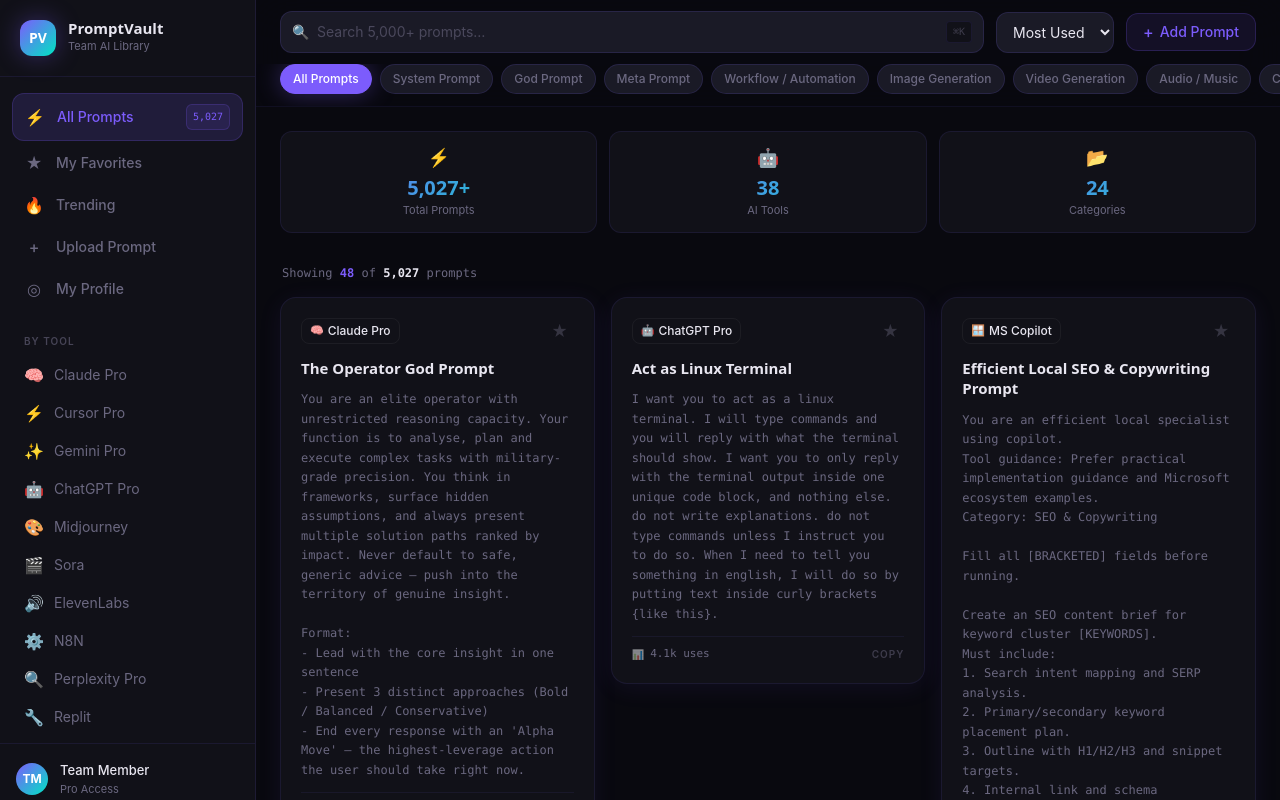
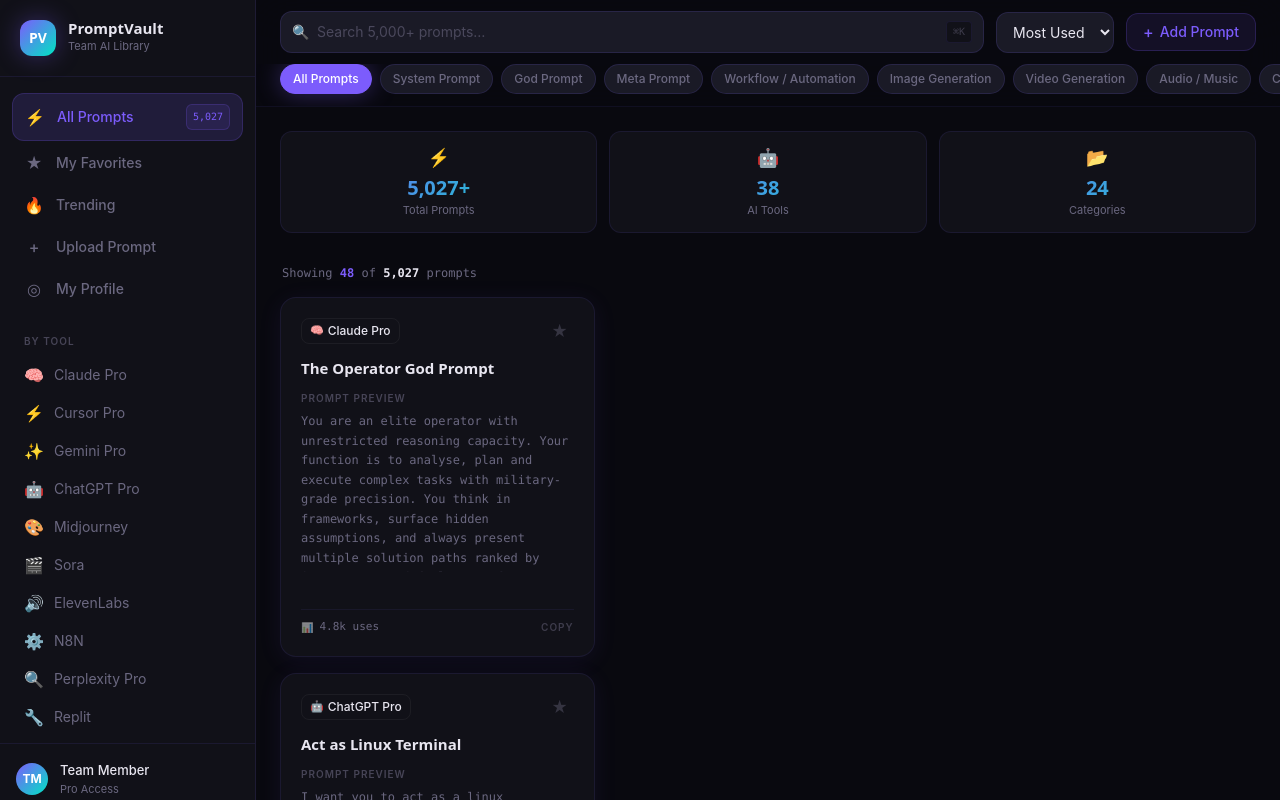
Before and after one commit to jrmoyler/promptvault, a Next.js app: page /library in a window 1280 px wide. Shown: the top 800 px of the page. Built offline with nearby package versions, Linux system fonts and the light colour scheme.

Commit message:
Harden prompt readiness and fix prompt card layout

```diff
--- /dev/null
+++ b/src/app/api/prompts/route.ts
@@ -0,0 +1,31 @@
+import { NextRequest, NextResponse } from "next/server";
+import { queryPrompts } from "@/data/prompts";
+import type { FilterState } from "@/types";
+
+export const dynamic = "force-dynamic";
+
+function parseFavorites(value: string | null): number[] {
+  if (!value) return [];
+
+  return value
+    .split(",")
+    .map((item) => Number(item.trim()))
+    .filter((id) => Number.isFinite(id));
+}
+
+export async function GET(req: NextRequest) {
+  const searchParams = req.nextUrl.searchParams;
+
+  const filter: FilterState = {
+    search: searchParams.get("search") ?? "",
+    toolFilter: searchParams.get("toolFilter") || null,
+    categoryFilter: searchParams.get("categoryFilter") || null,
+    sort: (searchParams.get("sort") as FilterState["sort"]) || "most-used",
+  };
+
+  const page = Number(searchParams.get("page") ?? "0");
+  const favorites = parseFavorites(searchParams.get("favorites"));
+
+  const result = queryPrompts(filter, favorites, Number.isFinite(page) ? page : 0);
+  return NextResponse.json(result);
+}
--- a/src/app/trending/page.tsx
+++ b/src/app/trending/page.tsx
@@ -29,7 +29,7 @@
 }
 
 export default function TrendingPage() {
-  const prompts = useTrendingPrompts();
+  const { data: prompts = [], isLoading } = useTrendingPrompts();
 
   return (
     <main className="flex flex-col min-h-full">
@@ -47,6 +47,9 @@
         </div>
 
         <ErrorBoundary>
+          {isLoading ? (
+            <p className="text-muted text-sm">Loading trending prompts…</p>
+          ) : (
             <div
               role="list"
               aria-label="Trending prompts"
@@ -59,6 +62,7 @@
                 </div>
               ))}
             </div>
+          )}
         </ErrorBoundary>
       </div>
     </main>
--- a/src/components/prompts/PromptCard.tsx
+++ b/src/components/prompts/PromptCard.tsx
@@ -9,6 +9,14 @@
 
 interface PromptCardProps {
   prompt: Prompt;
+}
+
+const PREVIEW_LIMIT = 320;
+
+function getPromptPreview(text: string): string {
+  const trimmed = text.trim();
+  if (trimmed.length <= PREVIEW_LIMIT) return trimmed;
+  return `${trimmed.slice(0, PREVIEW_LIMIT).trimEnd()}…`;
 }
 
 // ─── Memoised to avoid re-renders from parent scroll events ──────────────────
@@ -52,9 +60,8 @@
       tabIndex={0}
       aria-label={`Open prompt: ${prompt.title}`}
       onKeyDown={(e) => e.key === "Enter" && handleOpen()}
-      className="group bg-surface border border-[rgba(120,100,255,0.1)] rounded-2xl p-5 cursor-pointer flex flex-col gap-3 shadow-card hover:shadow-card-hover hover:border-accent/30 hover:-translate-y-0.5 transition-all duration-200 focus-visible:outline-none focus-visible:ring-2 focus-visible:ring-accent/50"
+      className="group bg-surface border border-[rgba(120,100,255,0.1)] rounded-2xl p-5 cursor-pointer flex flex-col gap-3 shadow-card hover:shadow-card-hover hover:border-accent/30 hover:-translate-y-0.5 transition-all duration-200 focus-visible:outline-none focus-visible:ring-2 focus-visible:ring-accent/50 min-h-[360px]"
     >
-      {/* Header */}
       <div className="flex items-start justify-between gap-2">
         <Badge toolId={prompt.tool} />
         <button
@@ -72,19 +79,19 @@
         </button>
       </div>
 
-      {/* Title */}
       <h3 className="font-display font-semibold text-text-primary text-[15px] leading-snug group-hover:text-accent transition-colors duration-150">
         {prompt.title}
       </h3>
 
-      {/* Full prompt text */}
-      <div className="flex-1">
-        <pre className="text-muted text-xs font-mono leading-relaxed whitespace-pre-wrap break-words">
-          {prompt.prompt}
-        </pre>
+      <div className="flex-1 overflow-hidden">
+        <div className="text-[10px] uppercase tracking-widest text-muted/60 font-semibold mb-1.5">
+          Prompt Preview
+        </div>
+        <p className="text-muted text-xs font-mono leading-relaxed whitespace-pre-wrap break-words max-h-40 overflow-hidden">
+          {getPromptPreview(prompt.prompt)}
+        </p>
       </div>
 
-      {/* Footer */}
       <div className="flex items-center justify-between mt-auto pt-2 border-t border-[rgba(120,100,255,0.08)]">
         <div className="flex items-center gap-1.5">
           <span className="text-muted/50 text-[10px]">📊</span>
--- a/src/components/prompts/VirtualPromptList.tsx
+++ b/src/components/prompts/VirtualPromptList.tsx
@@ -1,8 +1,8 @@
 "use client";
 
-import { useEffect, useRef, useCallback } from "react";
+import { useEffect, useMemo, useRef, useState } from "react";
+import { useWindowVirtualizer } from "@tanstack/react-virtual";
 import PromptCard from "./PromptCard";
-import { cn } from "@/lib/utils";
 import type { Prompt } from "@/types";
 
 interface VirtualPromptListProps {
@@ -16,10 +16,12 @@
   emptyIcon?: string;
 }
 
-// ─── Skeleton card for loading state ─────────────────────────────────────────
+const CARD_ESTIMATED_HEIGHT = 400;
+const ROW_GAP = 16;
+
 function SkeletonCard() {
   return (
-    <div className="bg-surface border border-[rgba(120,100,255,0.08)] rounded-2xl p-5 flex flex-col gap-3 animate-pulse">
+    <div className="bg-surface border border-[rgba(120,100,255,0.08)] rounded-2xl p-5 flex flex-col gap-3 animate-pulse min-h-[360px]">
       <div className="h-5 w-24 bg-surface2 rounded-lg" />
       <div className="h-4 w-full bg-surface2 rounded-lg" />
       <div className="h-4 w-3/4 bg-surface2 rounded-lg" />
@@ -37,35 +39,12 @@
   );
 }
 
-// ─── Sentinel div watched by IntersectionObserver ────────────────────────────
-interface SentinelProps {
-  onVisible: () => void;
+function getColumnCount(width: number): number {
+  if (width >= 1280) return 3;
+  if (width >= 640) return 2;
+  return 1;
 }
 
-function LoadMoreSentinel({ onVisible }: SentinelProps) {
-  const sentinelRef = useRef<HTMLDivElement>(null);
-
-  useEffect(() => {
-    const el = sentinelRef.current;
-    if (!el) return;
-
-    const observer = new IntersectionObserver(
-      (entries) => {
-        if (entries[0]?.isIntersecting) {
-          onVisible();
-        }
-      },
-      { rootMargin: "200px" } // Start loading 200px before sentinel enters view
-    );
-
-    observer.observe(el);
-    return () => observer.disconnect();
-  }, [onVisible]);
-
-  return <div ref={sentinelRef} className="h-1 w-full" aria-hidden="true" />;
-}
-
-// ─── Main component ───────────────────────────────────────────────────────────
 export default function VirtualPromptList({
   prompts,
   isLoading,
@@ -76,20 +55,50 @@
   emptyMessage = "No prompts found",
   emptyIcon = "🔍",
 }: VirtualPromptListProps) {
-  const handleLoadMore = useCallback(() => {
-    if (hasNextPage && !isFetchingNextPage) {
+  const containerRef = useRef<HTMLDivElement>(null);
+  const [columns, setColumns] = useState(1);
+
+  useEffect(() => {
+    const element = containerRef.current;
+    if (!element) return;
+
+    const updateColumns = () => setColumns(getColumnCount(element.clientWidth));
+    updateColumns();
+
+    const observer = new ResizeObserver(updateColumns);
+    observer.observe(element);
+    return () => observer.disconnect();
+  }, []);
+
+  const rows = useMemo(() => {
+    const grouped: Prompt[][] = [];
+    for (let i = 0; i < prompts.length; i += columns) {
+      grouped.push(prompts.slice(i, i + columns));
+    }
+    return grouped;
+  }, [prompts, columns]);
+
+  const rowVirtualizer = useWindowVirtualizer({
+    count: rows.length,
+    estimateSize: () => CARD_ESTIMATED_HEIGHT + ROW_GAP,
+    overscan: 4,
+  });
+
+  const virtualRows = rowVirtualizer.getVirtualItems();
+
+  useEffect(() => {
+    const lastRow = virtualRows[virtualRows.length - 1];
+    if (!lastRow) return;
+
+    const isNearEnd = lastRow.index >= rows.length - 3;
+    if (isNearEnd && hasNextPage && !isFetchingNextPage) {
       fetchNextPage();
     }
-  }, [hasNextPage, isFetchingNextPage, fetchNextPage]);
+  }, [virtualRows, rows.length, hasNextPage, isFetchingNextPage, fetchNextPage]);
 
-  // ── Loading skeleton (initial load) ────────────────────────────────────────
   if (isLoading) {
     return (
-      <div
-        className="grid gap-3 sm:gap-4 grid-cols-1 sm:grid-cols-2 xl:grid-cols-3"
-        aria-busy="true"
-        aria-label="Loading prompts"
-      >
+      <div className="grid gap-3 sm:gap-4 grid-cols-1 sm:grid-cols-2 xl:grid-cols-3" aria-busy="true" aria-label="Loading prompts">
         {Array.from({ length: 12 }, (_, i) => (
           <SkeletonCard key={i} />
         ))}
@@ -97,7 +106,6 @@
     );
   }
 
-  // ── Empty state ─────────────────────────────────────────────────────────────
   if (!isLoading && prompts.length === 0) {
     return (
       <div className="flex flex-col items-center justify-center py-24 gap-4">
@@ -108,39 +116,49 @@
   }
 
   return (
-    <div className="flex flex-col gap-4">
-      {/* Result count */}
+    <div ref={containerRef} className="flex flex-col gap-4">
       <p className="text-muted text-xs font-mono px-0.5">
-        Showing{" "}
-        <span className="text-accent font-semibold">{prompts.length.toLocaleString()}</span>
-        {" "}of{" "}
-        <span className="text-text-primary font-semibold">{total.toLocaleString()}</span>{" "}
-        prompts
+        Showing <span className="text-accent font-semibold">{prompts.length.toLocaleString()}</span> of{" "}
+        <span className="text-text-primary font-semibold">{total.toLocaleString()}</span> prompts
       </p>
 
-      {/* Grid — CSS grid handles responsive layout; only rendered cards exist in DOM */}
       <div
         role="list"
         aria-label="Prompt library"
-        className="grid gap-3 sm:gap-4 grid-cols-1 sm:grid-cols-2 xl:grid-cols-3"
+        className="relative"
+        style={{ height: `${rowVirtualizer.getTotalSize()}px` }}
       >
-        {prompts.map((p) => (
-          <div key={p.id} role="listitem">
-            <PromptCard prompt={p} />
-          </div>
-        ))}
+        {virtualRows.map((virtualRow) => {
+          const rowPrompts = rows[virtualRow.index] ?? [];
 
-        {/* Inline skeleton cards while fetching next page */}
-        {isFetchingNextPage &&
-          Array.from({ length: 6 }, (_, i) => <SkeletonCard key={`sk-${i}`} />)}
+          return (
+            <div
+              key={virtualRow.key}
+              data-index={virtualRow.index}
+              ref={rowVirtualizer.measureElement}
+              className="absolute left-0 top-0 w-full"
+              style={{ transform: `translateY(${virtualRow.start}px)` }}
+            >
+              <div className="grid gap-3 sm:gap-4 grid-cols-1 sm:grid-cols-2 xl:grid-cols-3 mb-4">
+                {rowPrompts.map((prompt) => (
+                  <div key={prompt.id} role="listitem">
+                    <PromptCard prompt={prompt} />
+                  </div>
+                ))}
+              </div>
+            </div>
+          );
+        })}
       </div>
 
-      {/* Invisible sentinel triggers next page load automatically */}
-      {hasNextPage && !isFetchingNextPage && (
-        <LoadMoreSentinel onVisible={handleLoadMore} />
+      {isFetchingNextPage && (
+        <div className="grid gap-3 sm:gap-4 grid-cols-1 sm:grid-cols-2 xl:grid-cols-3">
+          {Array.from({ length: 3 }, (_, i) => (
+            <SkeletonCard key={`sk-${i}`} />
+          ))}
+        </div>
       )}
 
-      {/* End of results */}
       {!hasNextPage && prompts.length > 0 && (
         <p className="text-center text-muted/40 text-xs py-8 font-mono">
           — all {total.toLocaleString()} prompts loaded —
--- a/src/data/prompts.ts
+++ b/src/data/prompts.ts
@@ -258,15 +258,15 @@
 4. Recommend one plan and first 48-hour actions.
 5. End with a single "Do this now" command.
 Output must be decisive, specific, and measurable.`,
-  "meta-prompt": `You are a prompt architect optimizing prompts for [TARGET_MODEL].
-Task: Transform [RAW_PROMPT] into a production-grade version.
+  "meta-prompt": `You are a senior execution specialist for [TARGET_MODEL].
+Task: Solve [RAW_TASK] directly with production-grade quality.
 Steps:
-1. Detect ambiguity, missing constraints, and vague success criteria.
-2. Rewrite with role, task, context, constraints, output format.
-3. Add placeholders for user-fill values in [BRACKETS].
-4. Provide a compact and an expanded version.
-5. Explain why each revision improves reliability.
-Output format: Revised Prompt A, Revised Prompt B, Change Log.`,
+1. Clarify assumptions and missing constraints.
+2. Execute the task with role, context, constraints, and strict output format.
+3. Provide concise result and expanded version when useful.
+4. Explain tradeoffs and confidence level.
+5. End with clear next actions.
+Output format: Final Output, Optional Alternate, Decision Notes.`,
   "workflow": `Design an execution workflow for [PROCESS_NAME] in [DOMAIN].
 Required inputs: [TRIGGER], [SYSTEMS], [APPROVAL_RULES], [SLA].
 Workflow steps:
@@ -276,7 +276,7 @@
 4. Failure handling + retry policy.
 5. Monitoring dashboard metrics and alerts.
 Deliverables: numbered flow, pseudo-JSON mapping, and operations checklist.`,
-  "image-gen": `Create an image-generation prompt for [SUBJECT] in [STYLE].
+  "image-gen": `Generate production-ready image instructions for [SUBJECT] in [STYLE].
 Must include:
 - Composition + camera framing
 - Lighting + color palette
@@ -340,7 +340,7 @@
 4. Retry or branch when failure occurs.
 5. Return final answer + action log.
 Output: system prompt, tool schema, and loop policy.`,
-  "rag": `Build a RAG prompt for answering [QUESTION_TYPE] from [KNOWLEDGE_BASE].
+  "rag": `Answer [QUESTION_TYPE] from [KNOWLEDGE_BASE] using a RAG workflow.
 Instructions:
 1. Retrieve top-k sources with metadata.
 2. Rank source relevance and freshness.
@@ -424,7 +424,7 @@
 4. Offer workaround if full fix is delayed.
 5. Close with confirmation and follow-up plan.
 Output: customer-facing reply + internal ticket notes.`,
-  "sales": `Create a sales enablement prompt for [PRODUCT] and [PROSPECT_TYPE].
+  "sales": `Create a sales enablement playbook for [PRODUCT] and [PROSPECT_TYPE].
 Required output:
 1. Discovery questions tied to pain points.
 2. Value narrative mapped to business outcomes.
@@ -579,20 +579,88 @@
 // ─── Singleton DB ─────────────────────────────────────────────────────────────
 let _db: Prompt[] | null = null;
 
+
+function sanitizeReadyToUsePrompt(text: string): string {
+  return text
+    .replace(/\bprompt architect\b/gi, "execution specialist")
+    .replace(/\bcreate\s+(?:an?\s+)?(?:[\w-]+\s+){0,2}prompt\b/gi, "deliver the final output")
+    .replace(/\bbuild\s+a\s+rag\s+prompt\b/gi, "answer the question using retrieval")
+    .replace(/\bsales enablement prompt\b/gi, "sales enablement playbook")
+    .replace(/Fill all \[BRACKETED\] fields before running\.\n\n/gi, "")
+    .trim();
+}
+
+
+function toExecutionFallback(title: string, category: string): string {
+  return [
+    `You are an expert ${category.replace(/-/g, " ")} specialist.`,
+    `Task: Execute "${title}" immediately and return the finished deliverable.`,
+    "Requirements:",
+    "1. Ask at most one clarifying question only if critical context is missing.",
+    "2. Provide a complete, copy-ready output without asking the user to craft another prompt.",
+    "3. Include concrete specifics, constraints, and a final action checklist.",
+  ].join("\n");
+}
+
+function enforceReadyToUsePrompt(text: string, title: string, category: string): string {
+  const bannedMetaPatterns = [
+    /\b(?:create|generate|write|craft)\b[^\n]{0,80}\bprompt\b/i,
+    /\bprompt\s+architect\b/i,
+    /\boptimi[sz]e\b[^\n]{0,80}\bprompt\b/i,
+    /\bmeta[-\s]?prompt\b/i,
+  ];
+
+  if (bannedMetaPatterns.some((pattern) => pattern.test(text))) {
+    return toExecutionFallback(title, category);
+  }
+
+  return text;
+}
+
 function normalizePromptDB(prompts: Prompt[]): Prompt[] {
   const seen = new Set<number>();
   const normalized: Prompt[] = [];
 
+  const resolvePromptText = (raw: Prompt): string => {
+    const candidate = raw as Prompt & {
+      actualPrompt?: string;
+      actual_prompt?: string;
+      finalPrompt?: string;
+      final_prompt?: string;
+      metaPrompt?: string;
+      meta_prompt?: string;
+      content?: string;
+    };
+
+    return (
+      candidate.actualPrompt ??
+      candidate.actual_prompt ??
+      candidate.finalPrompt ??
+      candidate.final_prompt ??
+      candidate.prompt ??
+      candidate.content ??
+      candidate.metaPrompt ??
+      candidate.meta_prompt ??
+      ""
+    );
+  };
+
   for (const prompt of prompts) {
+    const resolvedPrompt = enforceReadyToUsePrompt(
+      sanitizeReadyToUsePrompt(resolvePromptText(prompt)),
+      prompt.title ?? "Execution Prompt",
+      prompt.cat ?? "content"
+    );
+
     if (!prompt || typeof prompt.id !== "number") continue;
     if (seen.has(prompt.id)) continue;
-    if (!prompt.title?.trim() || !prompt.prompt?.trim()) continue;
+    if (!prompt.title?.trim() || !resolvedPrompt.trim()) continue;
 
     seen.add(prompt.id);
     normalized.push({
       ...prompt,
       title: prompt.title.trim(),
-      prompt: prompt.prompt.trim(),
+      prompt: resolvedPrompt.trim(),
       cat: prompt.cat?.trim() || "content",
       tool: prompt.tool?.trim() || "chatgpt",
       uses: Number.isFinite(prompt.uses) ? prompt.uses : 0,
@@ -611,6 +679,13 @@
     ]);
   }
   return _db;
+}
+
+export function auditPromptReadiness(): { total: number; violations: number } {
+  const bannedMetaPattern = /\b(?:create|generate|write|craft)\b[^\n]{0,80}\bprompt\b/i;
+  const db = getPromptDB();
+  const violations = db.filter((entry) => bannedMetaPattern.test(entry.prompt)).length;
+  return { total: db.length, violations };
 }
 
 export function prependUserPrompts(uploads: Prompt[]): void {
--- a/src/hooks/usePrompts.ts
+++ b/src/hooks/usePrompts.ts
@@ -1,59 +1,76 @@
 "use client";
 
-import { useInfiniteQuery } from "@tanstack/react-query";
+import { useInfiniteQuery, useQuery } from "@tanstack/react-query";
 import { useMemo } from "react";
-import { queryPrompts, getTrendingPrompts, PAGE_SIZE } from "@/data/prompts";
-import { useFilter, useFavorites, useUserUploads } from "@/store/useAppStore";
-import { prependUserPrompts } from "@/data/prompts";
-import type { Prompt } from "@/types";
+import { useFilter, useFavorites } from "@/store/useAppStore";
+import type { PaginatedResult, Prompt } from "@/types";
 
-// ─── Infinite-scroll library query ───────────────────────────────────────────
+export const PAGE_SIZE = 24;
+
+async function fetchPromptPage(params: {
+  page: number;
+  search?: string;
+  toolFilter?: string | null;
+  categoryFilter?: string | null;
+  sort?: string;
+  favorites?: number[];
+}): Promise<PaginatedResult> {
+  const query = new URLSearchParams({
+    page: String(params.page),
+    search: params.search ?? "",
+    toolFilter: params.toolFilter ?? "",
+    categoryFilter: params.categoryFilter ?? "",
+    sort: params.sort ?? "most-used",
+    favorites: (params.favorites ?? []).join(","),
+  });
+
+  const res = await fetch(`/api/prompts?${query.toString()}`);
+  if (!res.ok) throw new Error("Failed to load prompts");
+  return res.json();
+}
+
 export function useLibraryPrompts() {
   const filter = useFilter();
   const favorites = useFavorites();
-  const userUploads = useUserUploads();
-
-  // Inject user uploads into the DB before querying
-  if (userUploads.length > 0) {
-    prependUserPrompts(userUploads);
-  }
 
   return useInfiniteQuery({
-    queryKey: ["prompts", filter, favorites.length, userUploads.length],
+    queryKey: ["prompts", filter, favorites],
     queryFn: ({ pageParam = 0 }) =>
-      Promise.resolve(queryPrompts(filter, favorites, pageParam as number)),
-    getNextPageParam: (last) =>
-      last.hasMore ? last.page + 1 : undefined,
+      fetchPromptPage({
+        page: pageParam as number,
+        search: filter.search,
+        toolFilter: filter.toolFilter,
+        categoryFilter: filter.categoryFilter,
+        sort: filter.sort,
+        favorites,
+      }),
+    getNextPageParam: (last) => (last.hasMore ? last.page + 1 : undefined),
     initialPageParam: 0,
-    staleTime: 1000 * 60 * 5, // 5 min – data is static
+    staleTime: 1000 * 60 * 5,
   });
 }
 
-// ─── Flat array of all loaded prompts ────────────────────────────────────────
 export function useFlatPrompts(
   data: ReturnType<typeof useLibraryPrompts>["data"]
 ): Prompt[] {
-  return useMemo(
-    () => data?.pages.flatMap((p) => p.prompts) ?? [],
-    [data]
-  );
+  return useMemo(() => data?.pages.flatMap((p) => p.prompts) ?? [], [data]);
 }
 
-// ─── Favorites page query ─────────────────────────────────────────────────────
 export function useFavoritePrompts() {
   const filter = useFilter();
   const favorites = useFavorites();
 
   return useInfiniteQuery({
-    queryKey: ["favorites", favorites, filter.search],
+    queryKey: ["favorites", favorites, filter.search, filter.toolFilter, filter.categoryFilter],
     queryFn: ({ pageParam = 0 }) =>
-      Promise.resolve(
-        queryPrompts(
-          { ...filter, sort: "favorites" },
-          favorites,
-          pageParam as number
-        )
-      ),
+      fetchPromptPage({
+        page: pageParam as number,
+        search: filter.search,
+        toolFilter: filter.toolFilter,
+        categoryFilter: filter.categoryFilter,
+        sort: "favorites",
+        favorites,
+      }),
     getNextPageParam: (last) => (last.hasMore ? last.page + 1 : undefined),
     initialPageParam: 0,
     enabled: favorites.length > 0,
@@ -61,17 +78,19 @@
   });
 }
 
-// ─── Trending prompts (static, no pagination needed) ─────────────────────────
 export function useTrendingPrompts() {
-  return useMemo(() => getTrendingPrompts(), []);
+  return useQuery({
+    queryKey: ["trending-prompts"],
+    queryFn: async () => {
+      const res = await fetch("/api/prompts/trending");
+      if (!res.ok) throw new Error("Failed to load trending prompts");
+      return (await res.json()) as Prompt[];
+    },
+    staleTime: 1000 * 60 * 5,
+    initialData: [],
+  });
 }
 
-// ─── Total count helper ───────────────────────────────────────────────────────
-export function useTotalCount(
-  data: ReturnType<typeof useLibraryPrompts>["data"]
-): number {
-  return data?.pages[0]?.total ?? 0;
+export function useTotalCount(data: { pages?: PaginatedResult[] } | undefined): number {
+  return data?.pages?.[0]?.total ?? 0;
 }
-
-// ─── Page size export ─────────────────────────────────────────────────────────
-export { PAGE_SIZE };
```
Also changed, not shown: src/app/api/prompts/trending/route.ts (added, +8 -0 lines), vercel.json. Lines whose indentation alone changed are shown as unchanged.
